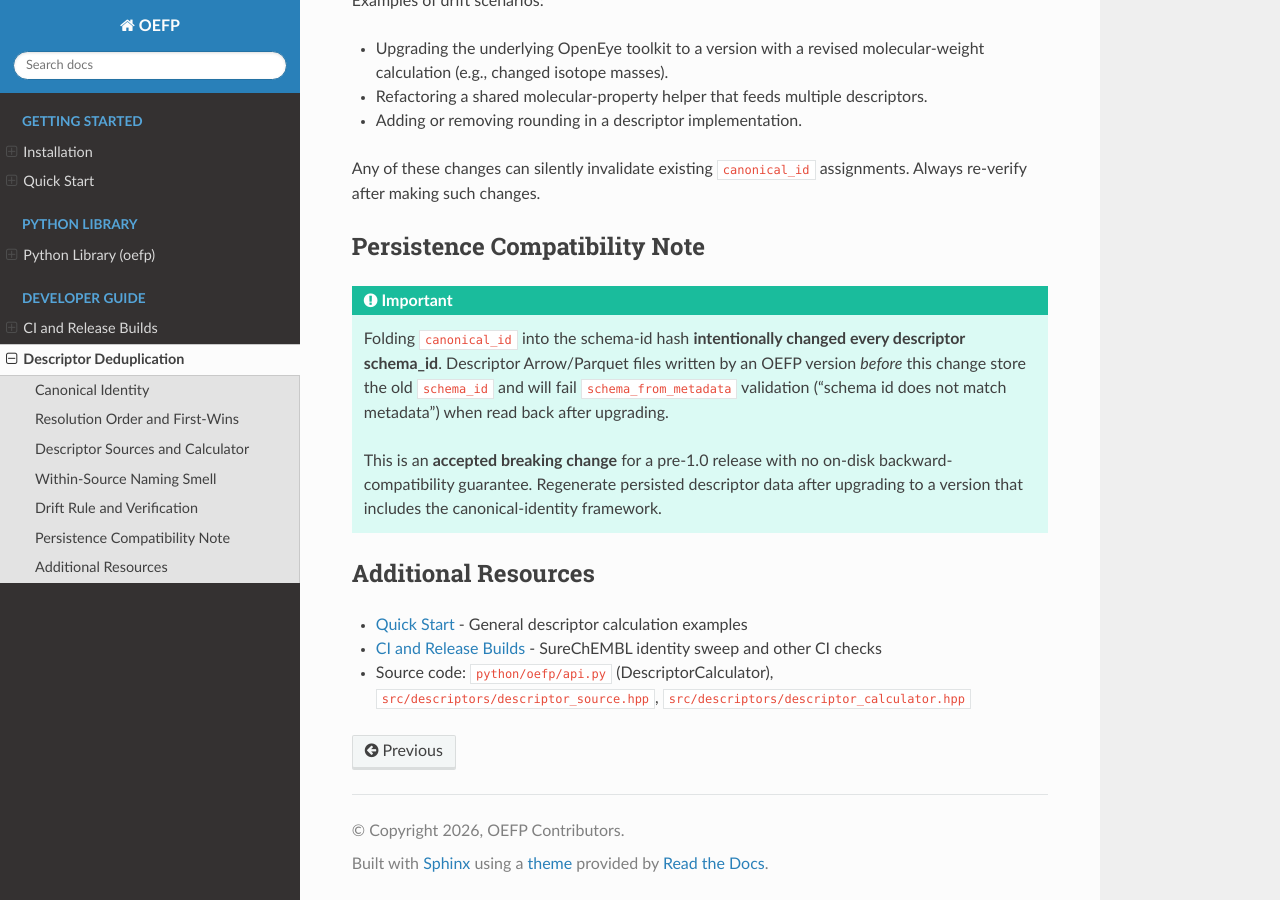
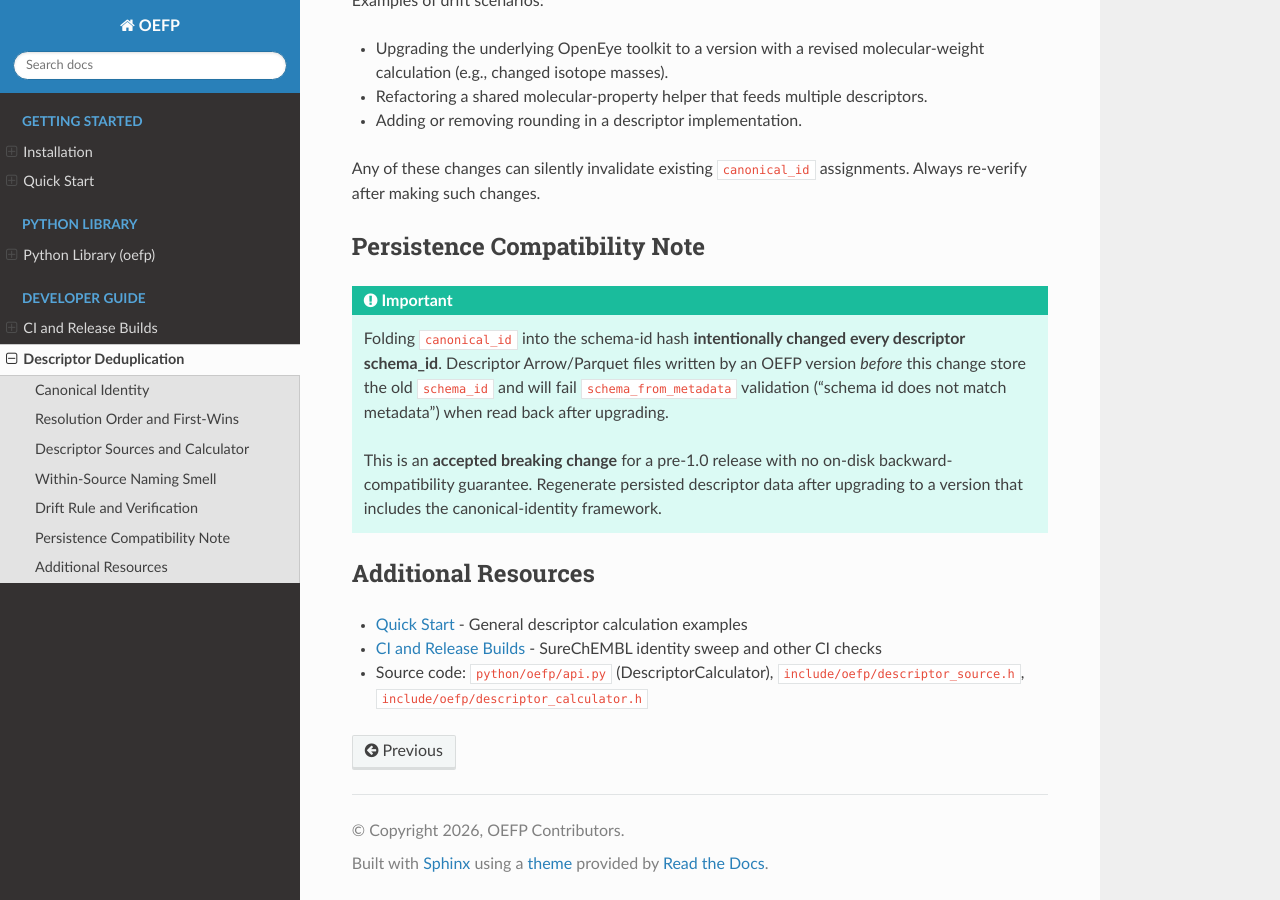
Before and after one commit to scott-arne/oefp, a Sphinx documentation site: the page built from docs/developer-guide/descriptor-deduplication.rst, in a window 1280 px wide and 900 px high, scrolled down 3720 px. Built offline with Sphinx 7.4.7 and the Read the Docs theme 3.1.0, drawn with Linux system fonts in a browser that asks for light colours; pages that are not in the unit, such as notebooks, are missing from menus.

Commit message:
docs: correct C++ source-file paths in deduplication guide

```diff
--- a/docs/developer-guide/descriptor-deduplication.rst
+++ b/docs/developer-guide/descriptor-deduplication.rst
@@ -217,4 +217,4 @@ Additional Resources
 - :doc:`../getting-started/quickstart` - General descriptor calculation examples
 - :doc:`cicd` - SureChEMBL identity sweep and other CI checks
 - Source code: ``python/oefp/api.py`` (DescriptorCalculator),
-  ``src/descriptors/descriptor_source.hpp``, ``src/descriptors/descriptor_calculator.hpp``
+  ``include/oefp/descriptor_source.h``, ``include/oefp/descriptor_calculator.h``
```
